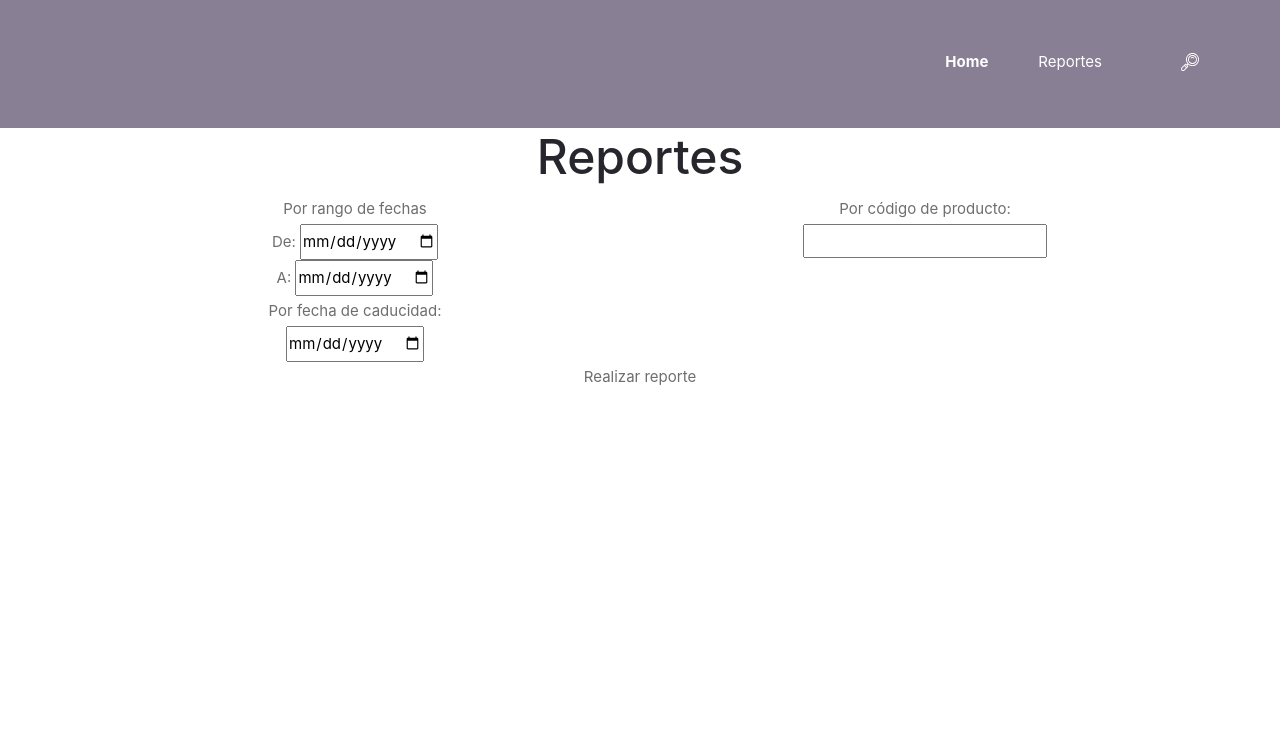
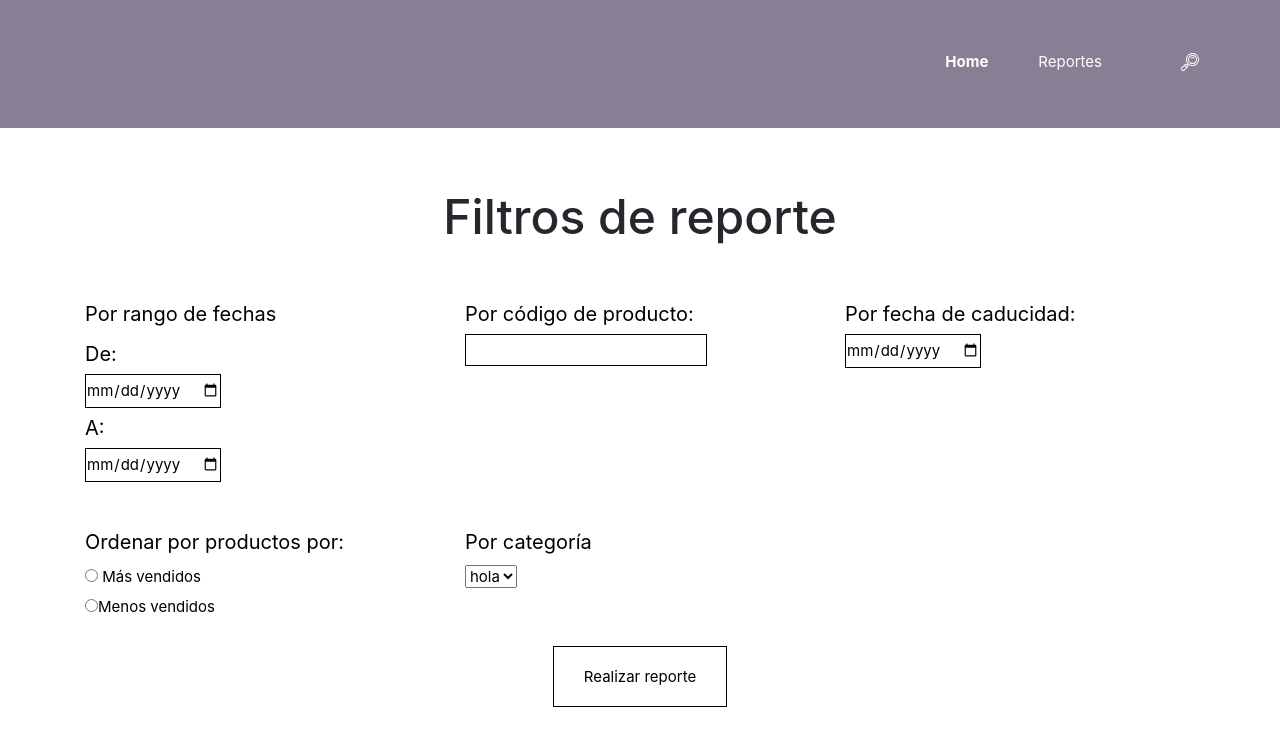
Before and after one commit to teokyo/blacksyntax, a React (Create React App) app in the folder blacksyntaxweb/: page /Reportes in a window 1280 px wide. Shown: the top 746 px of the page. Built offline with nearby package versions, Linux system fonts and the light colour scheme.

Commit message:
Pantalla reportes

```diff
--- a/blacksyntaxweb/src/Componentes/Reportes.js
+++ b/blacksyntaxweb/src/Componentes/Reportes.js
@@ -1,5 +1,6 @@
 import React, { Component } from "react";
 import "../App.css";
+import "../css/Reportes.css";
 
 class Reportes extends Component {
   render() {
@@ -7,46 +8,64 @@ class Reportes extends Component {
       <div className="reportes">
         <div className="container">
           <div className="row">
-            <div className="col-lg-12">
-              <h1>Reportes</h1>
+            <div className="col-lg-12" id="reporteTitle">
+              <h1>Filtros de reporte</h1>
             </div>
           </div>
 
-          <div className="row">
-            <div className="col-sm-12 col-md-12 col-lg-6">
-              <form>
+          <form>
+            <div className="row">
+              <div className="col-sm-12 col-md-6 col-lg-4">
                 <span>Por rango de fechas</span>
-                <br/>
-                <span>De: </span>
+                <br />
+                <span>De: </span> <br />
                 <input type="date" placeholder="dd/mm/aaaa" />
                 <br />
-                <span> A: </span>
+                <span> A: </span> <br />
                 <input type="date" placeholder="dd/mm/aaaa" />
-              </form>
-            </div>
-            <div className="col-sm-12 col-md-12 col-lg-6">
-              <form>
+              </div>
+              <div className="col-sm-12 col-md-6 col-lg-4">
                 <span>Por código de producto: </span>
                 <br />
                 <input type="text" />
-              </form>
-            </div>
-          </div>
+              </div>
 
-          <div className="row">
-            <div className="col-sm-12 col-md-12 col-lg-6">
-              <form>
+              <div className="col-sm-12 col-md-6 col-lg-4">
                 <span>Por fecha de caducidad:</span>
                 <br />
                 <input type="date" />
-              </form>
+              </div>
             </div>
-          </div>
-          <div className="row">
-            <div className="col-sm-12 col-md-12 col-lg-12">
-              <a>Realizar reporte</a>
+
+            <div className="row">
+              <div className="col-sm-12 col-md-6 col-lg-4">
+                <span>Ordenar por productos por:</span>
+                <br />
+                <input type="radio" name="orden" value="masvendido" /> Más
+                vendidos<br />
+                <input type="radio" name="orden" value="menosvendido" />
+                Menos vendidos
+              </div>
+
+              <div className="col-sm-12 col-md-6 col-lg-4">
+                <span>Por categoría</span>
+                <br />
+                <select>
+                  <option>hola</option>
+                  <option>hola</option>
+                  <option>hola</option>
+                </select>
+              </div>
             </div>
-          </div>
+
+            <div className="row">
+              <div className="col-sm-12" id="repcontent">
+                <a className="button-reporte" href="#" >
+                  Realizar reporte
+                </a>
+              </div>
+            </div>
+          </form>
         </div>
       </div>
     );
--- /dev/null
+++ b/blacksyntaxweb/src/css/Reportes.css
@@ -0,0 +1,33 @@
+.button-reporte{
+    border: 1px solid  #000000;
+    color: #000000;
+    padding: 20px 30px;
+
+}
+
+.reportes .row{
+    margin-top: 40px;
+    color: #000000;
+    text-align: justify;
+}
+
+.reportes span{
+    font-size: 20px;
+}
+
+.reportes input{
+    border: 1px solid #000000;
+}
+
+.reportes .col-sm-12{
+
+}
+
+#reporteTitle{
+    margin-top: 20px;
+    text-align: center;
+}
+
+#repcontent{
+    text-align: center;
+}
```
